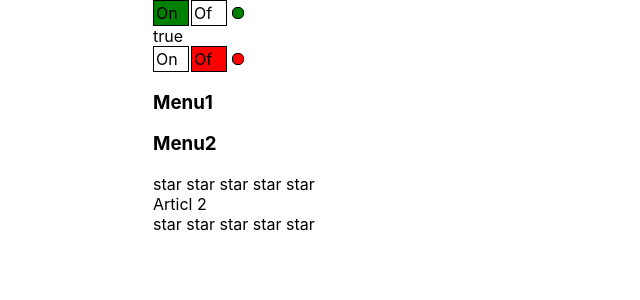
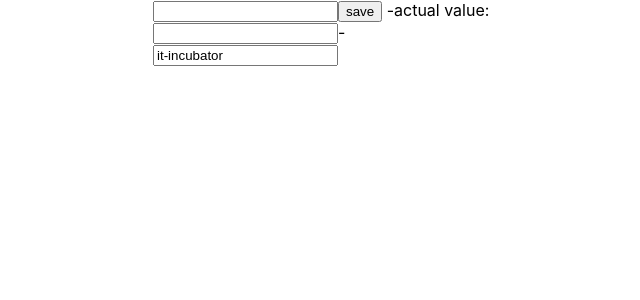
Before and after one commit to Roman-2013/react-kabzda, a React (Create React App) app: page / in a window 1280 px wide. Shown: the top 300 px of the page, without its empty margins (187-827 px from the left). Built offline with nearby package versions, Linux system fonts and the light colour scheme.

Commit message:
lesson 12

```diff
--- a/src/App.tsx
+++ b/src/App.tsx
@@ -1,4 +1,4 @@
-import React, {useState} from 'react';
+import React, {useRef, useState} from 'react';
 import './App.css';
 import {Accordion} from './Components/Accordion/Accordion';
 import {Raiting, Rating, RatingProps} from './Components/Raiting/Raiting';
@@ -10,18 +10,53 @@ import {OnOff} from './Components/OnOff/OnOff';
 
 
 const App = () => {
-    let [raiting, setraiting] = useState<Raiting>(0)
-    let [acordion, setacordion] = useState<boolean>(false)
-    let [onOf, setonOf] = useState<boolean>(true)
-    return (
-        <div className={'App'}>
-            <OnOff setonOf={() => setonOf(!onOf)} onOf={onOf}/>{onOf.toString()}
-            <UncontroletOnOff/>
-            <UncontoletAccordionType title={'Menu1'}/>
-            <Accordion title={'Menu2'} collaps={acordion} onChange={() => setacordion(!acordion)}/>
-            <UncontroletRating/>
-            Articl 2
-            <Rating value={raiting} onClick={setraiting}/>
+    // let [raiting, setraiting] = useState<Raiting>(0)
+    // let [acordion, setacordion] = useState<boolean>(false)
+    // let [onOf, setonOf] = useState<boolean>(true)
+
+    const [value, setValue] = useState('')
+    const [value1, setValue1] = useState('')
+    let count = document.getElementById('idd') as HTMLInputElement
+
+
+    const inputRef = useRef<HTMLInputElement>(null)
+
+    const save = () => {
+        const el = inputRef.current as HTMLInputElement
+        setValue1(el.value)
+    }
+    return (<div className={'App'}>
+
+
+            <div>
+                <input ref={inputRef}/><button onClick={save}>save</button> -actual value: {value1}
+            </div>
+
+
+
+
+
+
+
+            {/*---------------------*/}
+            <input onChange={(e) => {
+                setValue(e.currentTarget.value)
+            }}/>-{value}
+
+            {/*---------------------*/}
+            <div>
+                <input value={'it-incubator'}/>
+            </div>
+
+
+            {/*<OnOff setonOf={() => setonOf(!onOf)} onOf={onOf}/>{onOf.toString()}*/}
+            {/*<UncontroletOnOff/>*/}
+            {/*<UncontoletAccordionType title={'Menu1'}/>*/}
+            {/*<Accordion title={'Menu2'} collaps={acordion} onChange={() => setacordion(!acordion)}/>*/}
+            {/*<UncontroletRating/>*/}
+            {/*Articl 2*/}
+            {/*<Rating value={raiting} onClick={setraiting}/>*/}
+
         </div>
     );
 }
```
Also changed, not shown: package.json (+20 -2 lines), 1 other file (tests, documents, lock files or other folders).
